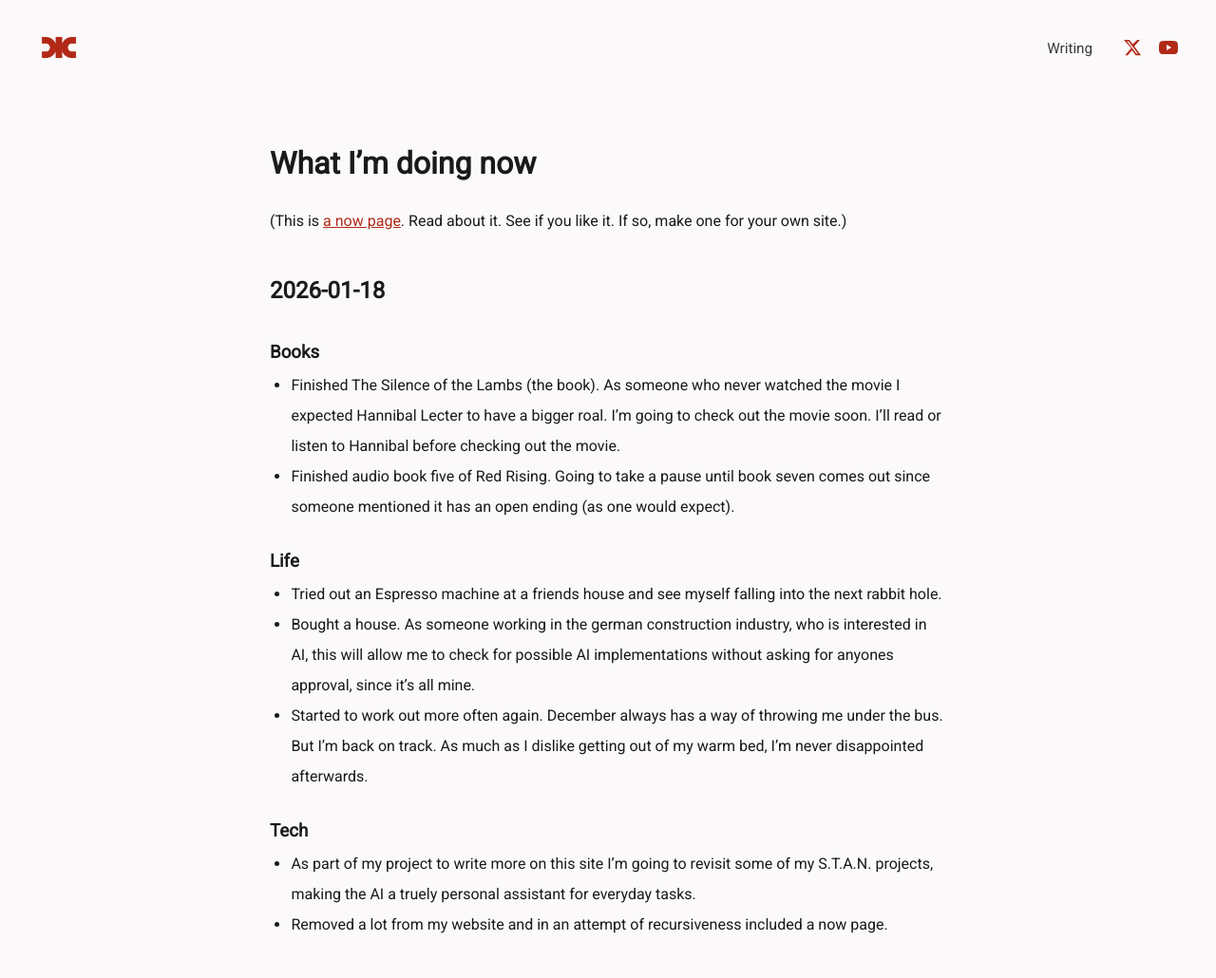
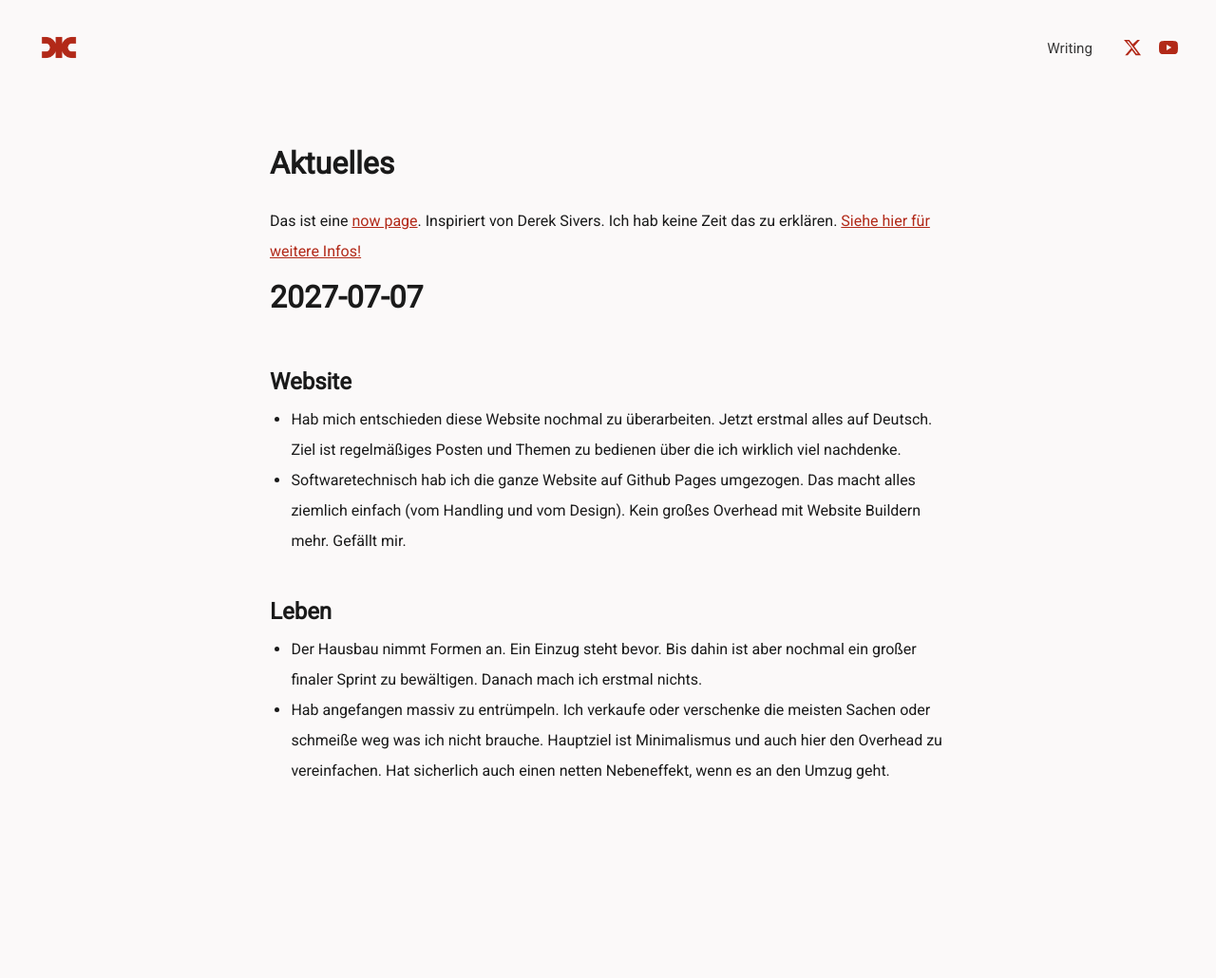
Before and after one commit to speext/speext.github.io, a Jekyll site: the page built from now.md, in a window 1280 px wide. Shown: the whole page at 95% size. Built offline with Jekyll 4.4.1, drawn with Linux system fonts in a browser that asks for light colours; after the commit the page ends 900 px from its top, so only the background shows below that.

Commit message:
Update now.md

```diff
--- a/now.md
+++ b/now.md
@@ -4,26 +4,14 @@ title: Now
 permalink: /now/
 ---
 
-<h1>What I’m doing now</h1>
-<p>(This is <a href="https://nownownow.com/about">a now page</a>. Read about it. See if you like it. If so, make one for your own site.)</p>
+# Aktuelles
+Das ist eine [now page](https://nownownow.com/about). Inspiriert von Derek Sivers. Ich hab keine Zeit das zu erklären. [Siehe hier für weitere Infos!](https://nownownow.com/about)
 
-<h2>2026-01-18</h2>
+# 2027-07-07
+## Website
+- Hab mich entschieden diese Website nochmal zu überarbeiten. Jetzt erstmal alles auf Deutsch. Ziel ist regelmäßiges Posten und Themen zu bedienen über die ich wirklich viel nachdenke.
+- Softwaretechnisch hab ich die ganze Website auf Github Pages umgezogen. Das macht alles ziemlich einfach (vom Handling und vom Design). Kein großes Overhead mit Website Buildern mehr. Gefällt mir.
 
-<h3>Books</h3>
-<ul>
-  <li>Finished The Silence of the Lambs (the book). As someone who never watched the movie I expected Hannibal Lecter to have a bigger roal. I’m going to check out the movie soon. I’ll read or listen to Hannibal before checking out the movie.</li>
-  <li>Finished audio book five of Red Rising. Going to take a pause until book seven comes out since someone mentioned it has an open ending (as one would expect).</li>
-</ul>
-
-<h3>Life</h3>
-<ul>
-  <li>Tried out an Espresso machine at a friends house and see myself falling into the next rabbit hole.</li>
-  <li>Bought a house. As someone working in the german construction industry, who is interested in AI, this will allow me to check for possible AI implementations without asking for anyones approval, since it’s all mine.</li>
-  <li>Started to work out more often again. December always has a way of throwing me under the bus. But I’m back on track. As much as I dislike getting out of my warm bed, I’m never disappointed afterwards.</li>
-</ul>
-
-<h3>Tech</h3>
-<ul>
-  <li>As part of my project to write more on this site I’m going to revisit some of my S.T.A.N. projects, making the AI a truely personal assistant for everyday tasks.</li>
-  <li>Removed a lot from my website and in an attempt of recursiveness included a now page.</li>
-</ul>
+## Leben
+- Der Hausbau nimmt Formen an. Ein Einzug steht bevor. Bis dahin ist aber nochmal ein großer finaler Sprint zu bewältigen. Danach mach ich erstmal nichts.
+- Hab angefangen massiv zu entrümpeln. Ich verkaufe oder verschenke die meisten Sachen oder schmeiße weg was ich nicht brauche. Hauptziel ist Minimalismus und auch hier den Overhead zu vereinfachen. Hat sicherlich auch einen netten Nebeneffekt, wenn es an den Umzug geht.
```
